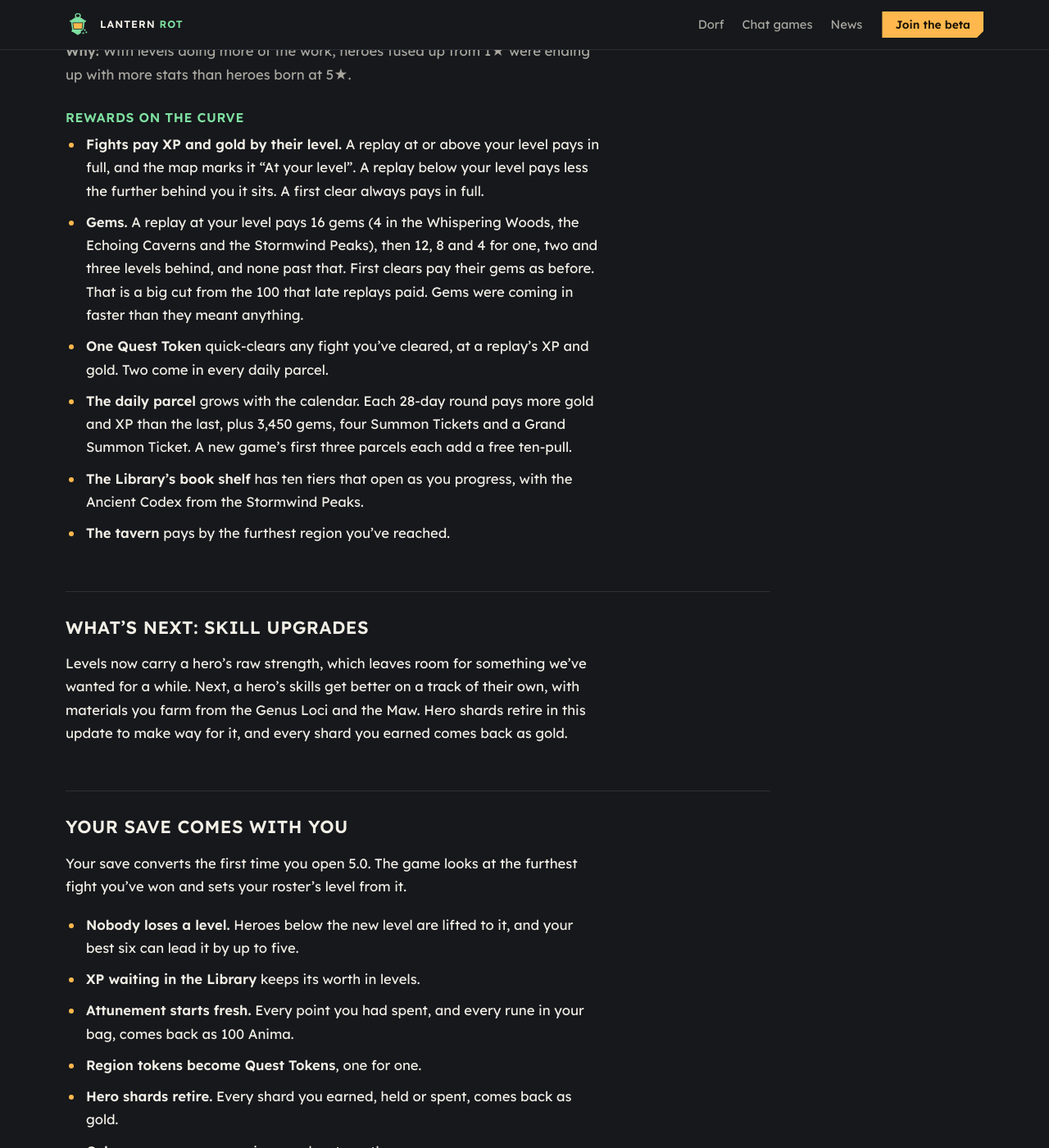
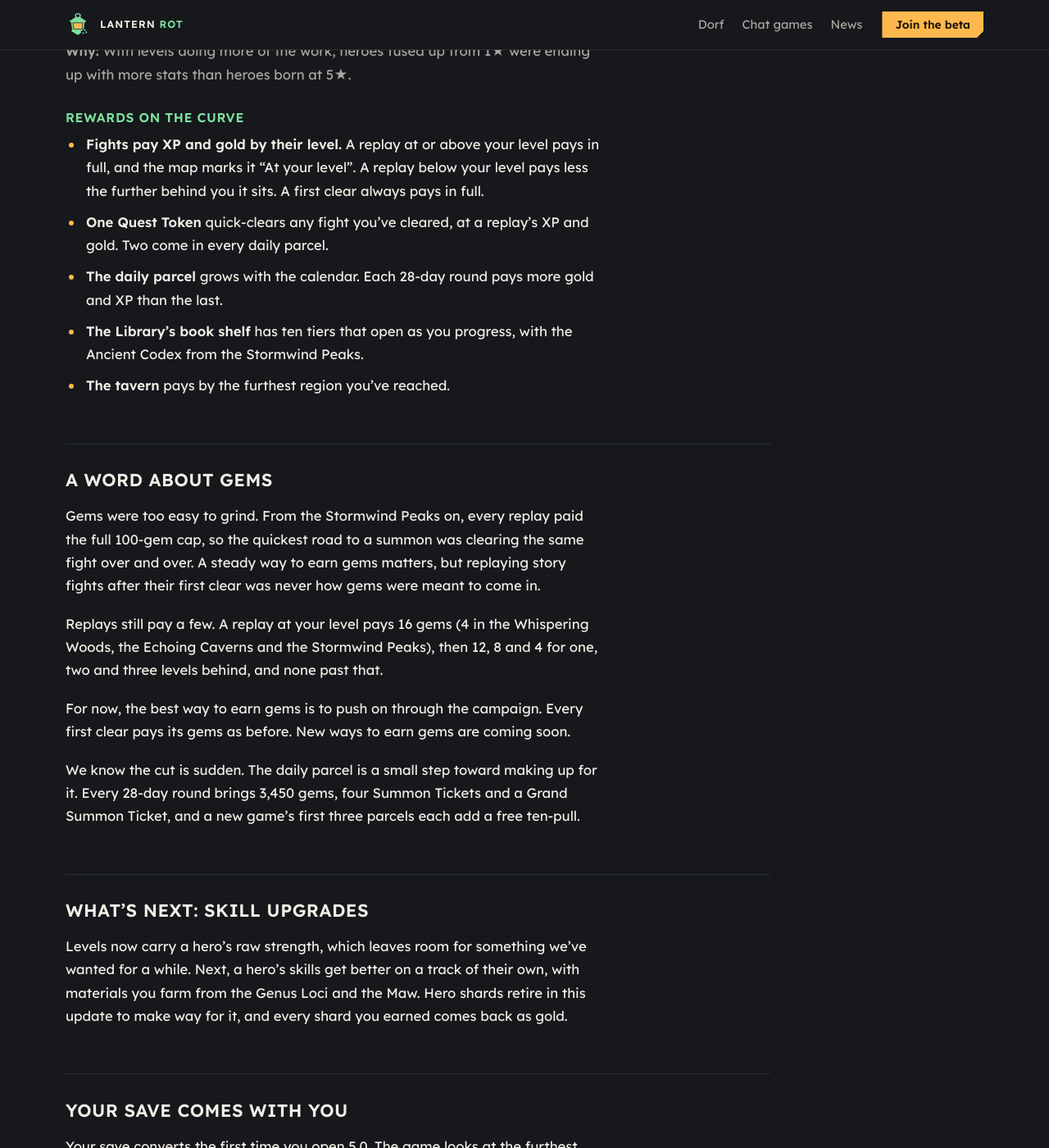
Before and after one commit to lanternrot/lanternrot.github.io, a Jekyll site: the page built from _posts/2026-11-02-dorf-5-0-0.md, in a window 1280 px wide and 1400 px high, scrolled down 2886 px. Shown: the whole window at 82% size. Built offline with Jekyll 4.4.1, drawn with Linux system fonts in a browser that asks for light colours; some web fonts are replaced.

Commit message:
news: Dorf 5.0.0, a word about gems (Patrick's callout)
Co-Authored-By: Claude Opus 5.5 <noreply@anthropic.com>

```diff
--- a/_posts/2026-11-02-dorf-5-0-0.md
+++ b/_posts/2026-11-02-dorf-5-0-0.md
@@ -110,11 +110,20 @@ Attunement comes from levels now. A hero earns a point every 10 levels from leve
 ### Rewards on the curve
 
 - **Fights pay XP and gold by their level.** A replay at or above your level pays in full, and the map marks it "At your level". A replay below your level pays less the further behind you it sits. A first clear always pays in full.
-- **Gems.** A replay at your level pays 16 gems (4 in the Whispering Woods, the Echoing Caverns and the Stormwind Peaks), then 12, 8 and 4 for one, two and three levels behind, and none past that. First clears pay their gems as before. That is a big cut from the 100 that late replays paid. Gems were coming in faster than they meant anything.
 - **One Quest Token** quick-clears any fight you've cleared, at a replay's XP and gold. Two come in every daily parcel.
-- **The daily parcel** grows with the calendar. Each 28-day round pays more gold and XP than the last, plus 3,450 gems, four Summon Tickets and a Grand Summon Ticket. A new game's first three parcels each add a free ten-pull.
+- **The daily parcel** grows with the calendar. Each 28-day round pays more gold and XP than the last.
 - **The Library's book shelf** has ten tiers that open as you progress, with the Ancient Codex from the Stormwind Peaks.
 - **The tavern** pays by the furthest region you've reached.
+
+## A word about gems
+
+Gems were too easy to grind. From the Stormwind Peaks on, every replay paid the full 100-gem cap, so the quickest road to a summon was clearing the same fight over and over. A steady way to earn gems matters, but replaying story fights after their first clear was never how gems were meant to come in.
+
+Replays still pay a few. A replay at your level pays 16 gems (4 in the Whispering Woods, the Echoing Caverns and the Stormwind Peaks), then 12, 8 and 4 for one, two and three levels behind, and none past that.
+
+For now, the best way to earn gems is to push on through the campaign. Every first clear pays its gems as before. New ways to earn gems are coming soon.
+
+We know the cut is sudden. The daily parcel is a small step toward making up for it. Every 28-day round brings 3,450 gems, four Summon Tickets and a Grand Summon Ticket, and a new game's first three parcels each add a free ten-pull.
 
 ## What's next: skill upgrades
 
```
